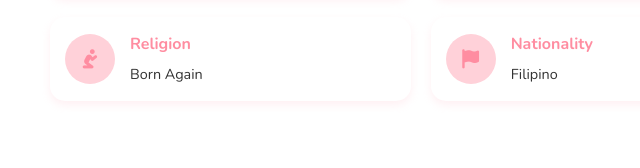
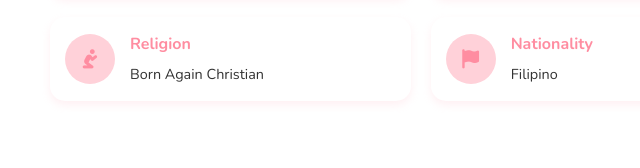
Before and after one commit to premothesaint/klly, a plain HTML site: page index.html in a window 1280 px wide. Shown: the part 1309-1477 px from the top of the page, 29-669 px from the left. Drawn offline with nearby package versions, Linux system fonts and the light colour scheme.

Commit message:
Add files via upload

```diff
--- a/index.html
+++ b/index.html
@@ -84,7 +84,7 @@
                         <div class="detail-icon"><i class="fas fa-pray"></i></div>
                         <div class="detail-info">
                             <h3>Religion</h3>
-                            <p>Born Again</p>
+                            <p>Born Again Christian</p>
                         </div>
                     </div>
                     <div class="detail-card">
```
